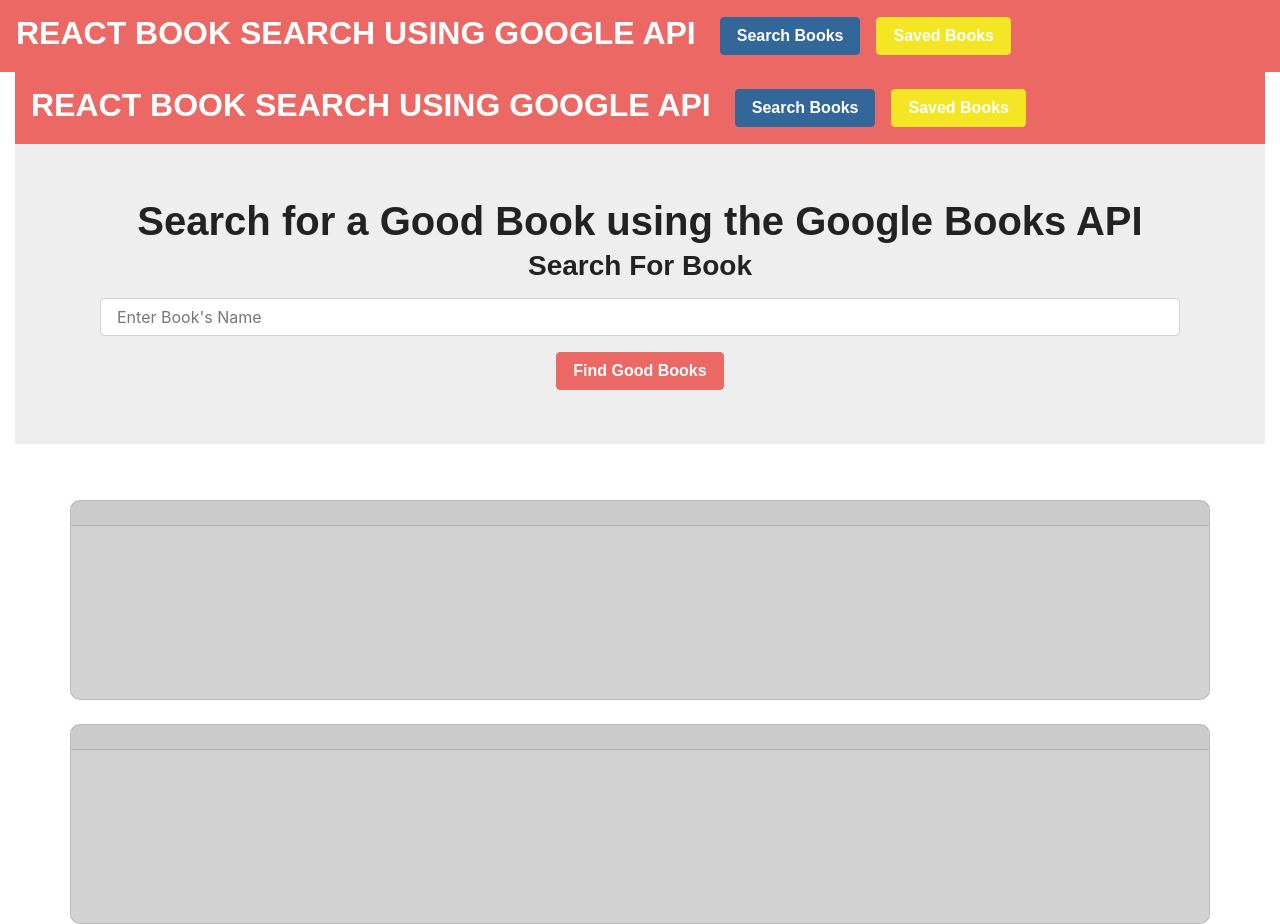
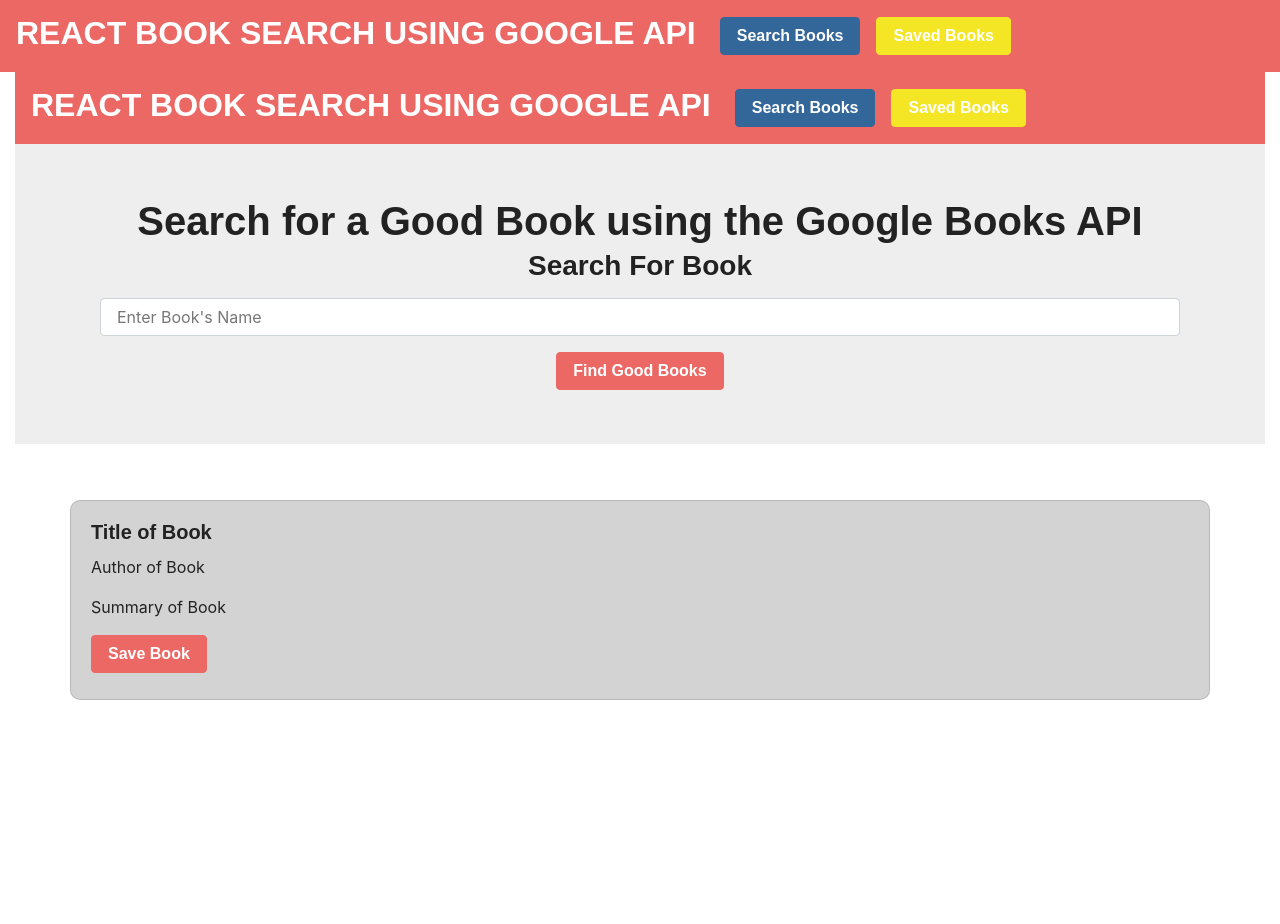
Before and after one commit to jmauro33/bookactivity, a React (Create React App) app in the folder client/: page / in a window 1280 px wide. After the commit the page ends 800 px from the top, so only its background shows below. Built offline with nearby package versions, Linux system fonts and the light colour scheme; a web font is replaced by a local one.

Commit message:
working on results cards

```diff
--- a/client/src/components/SavedResults/index.js
+++ b/client/src/components/SavedResults/index.js
@@ -7,16 +7,24 @@
 
       <div>
 
+
           <Row>
+
           <div class="card">
-                <h5 class="card-header"></h5>
           <div class="card-body">
                   <h5 class="card-title"></h5>
                   <p class="card-text"></p>
-
+                  <a href="#" class="btn btn-primary">Delete Book</a>
               </div>
           </div>
+
           </Row>
+
+
+
+
+
+
 
 
 
--- a/client/src/components/SearchResults/index.js
+++ b/client/src/components/SearchResults/index.js
@@ -5,27 +5,19 @@
 
     return (
 
-        <div>
+<div>
+
         <Row>
+
             <div class="card">
-                <h5 class="card-header"></h5>
                 <div class="card-body">
-                    <h5 class="card-title"></h5>
-                    <p class="card-text"></p>
-
+                <h5 class="card-title">Title of Book</h5>
+                    <p class="card-text">Author of Book</p>
+                    <p class="card-text">Summary of Book</p>
+                    <a href="#" class="btn btn-primary">Save Book</a>
                 </div>
             </div>
-        </Row>
-        <br></br>
-        <Row>
-            <div class="card">
-                <h5 class="card-header"></h5>
-                <div class="card-body">
-                    <h5 class="card-title"></h5>
-                    <p class="card-text"></p>
 
-                </div>
-            </div>
         </Row>
 
 
@@ -34,10 +26,9 @@
 
 
 
-        </div>
 
 
-
+</div>
     )
 }
 export default SearchResults;
```
Lines whose indentation alone changed are shown as unchanged.
